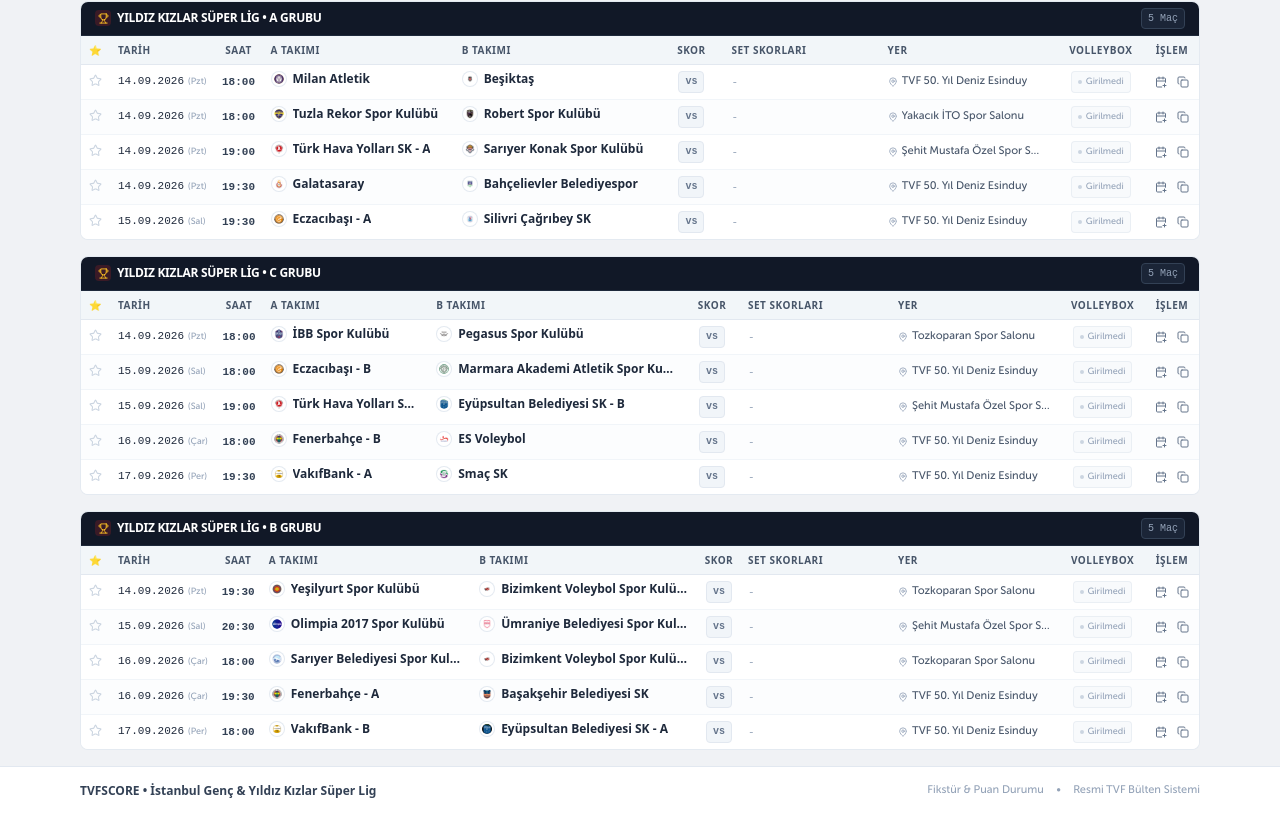
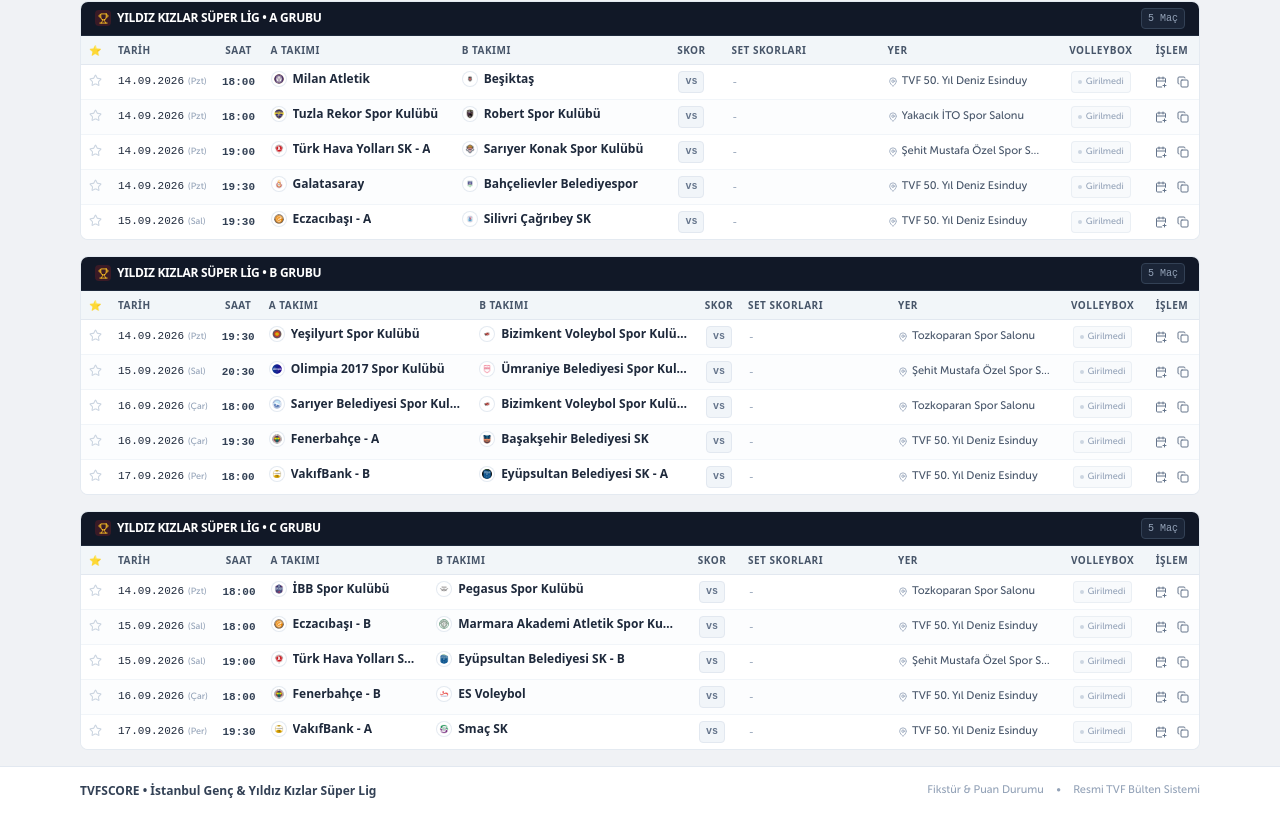
Before and after one commit to utkugunce/volley-tracker, a Next.js app: page / in a window 1280 px wide. Shown: the part 770-1585 px from the top of the page. Built offline with nearby package versions, Linux system fonts and the light colour scheme; a web font is replaced by a local one.

Commit message:
feat: grup siralamalarinin her zaman alfabetik (A, B, C...) olmasi saglandi

```diff
--- a/src/components/DashboardClient.tsx
+++ b/src/components/DashboardClient.tsx
@@ -272,6 +272,7 @@
   }, [data, showOnlyFavorites, favorites, selectedCategory, selectedDate, statusFilter, selectedHall, searchQuery, volleyboxFilter]);
 
   // Lig & Gruba göre grupla (Genç Kızlar Süper Lig - A Grubu, B Grubu vb.)
+  // Grup sıralaması her zaman alfabetik (A, B, C...) olarak garanti edilir
   const groupedSections = useMemo(() => {
     const sections: {
       [key: string]: {
@@ -293,7 +294,23 @@
       sections[groupKey].matches.push(m);
     });
 
-    return Object.values(sections);
+    // Her bölümün maçlarını tarih ve saat sırasına göre diz
+    Object.values(sections).forEach((sec) => {
+      sec.matches.sort((m1, m2) => {
+        if (m1.date !== m2.date) return (m1.date || "").localeCompare(m2.date || "");
+        return (m1.time || "").localeCompare(m2.time || "");
+      });
+    });
+
+    // Grupları her zaman kesin alfabetik olarak sırala: A Grubu, B Grubu, C Grubu...
+    return Object.values(sections).sort((a, b) => {
+      // 1. Kategori / Lig sıralaması
+      const catComp = (a.title || "").localeCompare(b.title || "", "tr", { numeric: true });
+      if (catComp !== 0) return catComp;
+
+      // 2. Grup adı sıralaması: A Grubu, B Grubu, C Grubu... (Türkçe ve nümerik duyarlı)
+      return (a.subTitle || "").localeCompare(b.subTitle || "", "tr", { numeric: true });
+    });
   }, [filteredMatches]);
 
   const resetFilters = () => {
--- a/src/components/StandingsTable.tsx
+++ b/src/components/StandingsTable.tsx
@@ -24,7 +24,7 @@
       const leagueName = idx !== -1 ? k.slice(0, idx).trim() : k.trim();
       if (leagueName) set.add(leagueName);
     });
-    return Array.from(set);
+    return Array.from(set).sort((a, b) => a.localeCompare(b, "tr", { numeric: true }));
   }, [allKeys]);
 
   const [selectedLeague, setSelectedLeague] = useState<string>(
@@ -46,7 +46,8 @@
         }
       }
     });
-    return groups.length > 0 ? groups : ["A Grubu"];
+    const sorted = groups.sort((a, b) => a.localeCompare(b, "tr", { numeric: true }));
+    return sorted.length > 0 ? sorted : ["A Grubu"];
   }, [allKeys, selectedLeague]);
 
   const [selectedGroup, setSelectedGroup] = useState<string>(
```
